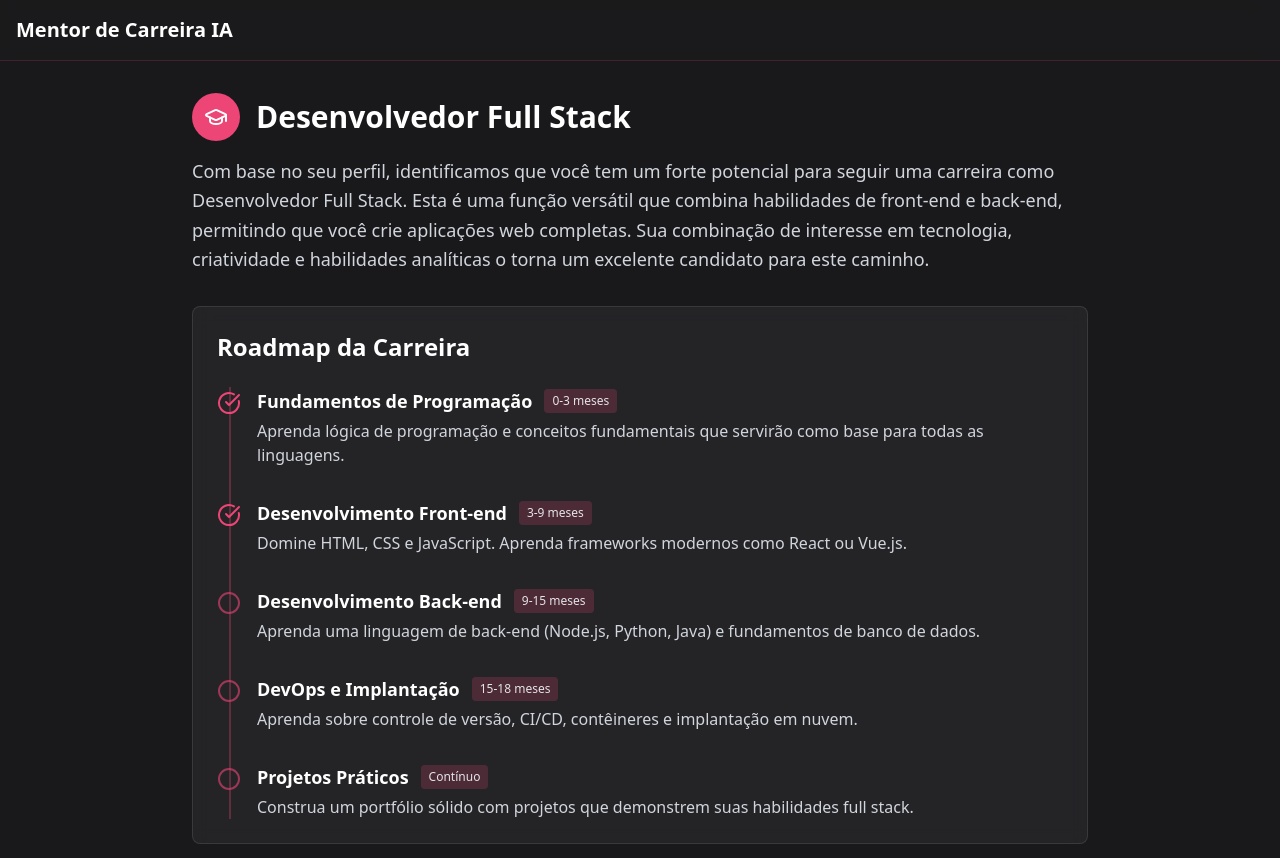
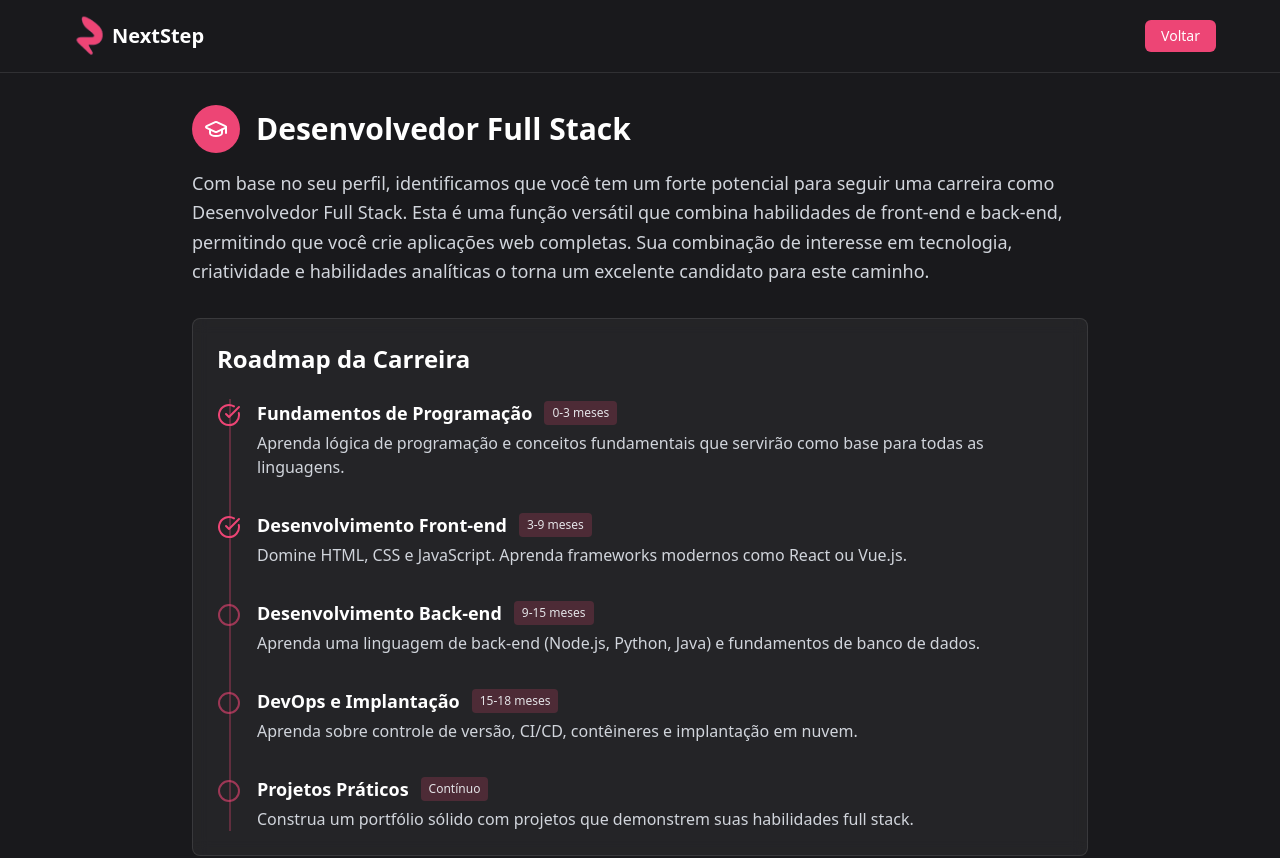
Before and after one commit to gvfirmeza/next-step-front, a React (Vite) app: page /mentorship in a window 1280 px wide. Shown: the top 858 px of the page. Built offline with nearby package versions, Linux system fonts and the light colour scheme.

Commit message:
feat: bonitezas

```diff
--- a/src/pages/CareerLayout.jsx
+++ b/src/pages/CareerLayout.jsx
@@ -1,4 +1,4 @@
-import React from 'react';
+import React from "react";
 import {
   Heart,
   ArrowRight,
@@ -9,8 +9,9 @@ import {
   GraduationCap,
   Laptop,
   BookOpen,
-  Star
-} from 'lucide-react';
+  Star,
+} from "lucide-react";
+import { useNavigate } from 'react-router-dom';
 
 const CareerHeader = ({ title, introduction }) => (
   <div className="mb-8">
@@ -42,7 +43,9 @@ const RoadmapCard = ({ roadmap }) => (
               </div>
               <div className="ml-4">
                 <div className="flex items-center">
-                  <h3 className="text-lg font-semibold text-white">{item.title}</h3>
+                  <h3 className="text-lg font-semibold text-white">
+                    {item.title}
+                  </h3>
                   <span className="ml-3 px-2 py-1 text-xs font-medium bg-[#ED4575]/20 text-[#E4E4E7] rounded">
                     {item.timeframe}
                   </span>
@@ -63,7 +66,10 @@ const NextStepsCard = ({ nextSteps }) => (
     <ul className="space-y-3">
       {nextSteps.map((step, index) => (
         <li key={index} className="flex">
-          <ArrowRight className="flex-shrink-0 mr-2 text-[#ED4575] mt-1" size={18} />
+          <ArrowRight
+            className="flex-shrink-0 mr-2 text-[#ED4575] mt-1"
+            size={18}
+          />
           <span className="text-gray-300">{step}</span>
         </li>
       ))}
@@ -73,10 +79,15 @@ const NextStepsCard = ({ nextSteps }) => (
 
 const SoftSkillsCard = ({ softSkills }) => (
   <div className="bg-white/5 backdrop-blur-sm rounded-lg border border-white/10 p-6 mb-8">
-    <h2 className="text-2xl font-bold text-white mb-4">Soft Skills Necessárias</h2>
+    <h2 className="text-2xl font-bold text-white mb-4">
+      Soft Skills Necessárias
+    </h2>
     <div className="flex flex-wrap gap-2">
       {softSkills.map((skill, index) => (
-        <div key={index} className="flex items-center px-3 py-2 bg-[#ED4575]/20 text-[#E4E4E7] rounded-full">
+        <div
+          key={index}
+          className="flex items-center px-3 py-2 bg-[#ED4575]/20 text-[#E4E4E7] rounded-full"
+        >
           <Heart size={16} className="mr-1" />
           <span>{skill}</span>
         </div>
@@ -91,7 +102,10 @@ const ChallengesCard = ({ challenges }) => (
     <div className="space-y-3">
       {challenges.map((challenge, index) => (
         <div key={index} className="flex">
-          <AlertTriangle size={18} className="flex-shrink-0 text-[#ED4575] mr-2 mt-1" />
+          <AlertTriangle
+            size={18}
+            className="flex-shrink-0 text-[#ED4575] mr-2 mt-1"
+          />
           <p className="text-gray-300">{challenge}</p>
         </div>
       ))}
@@ -112,46 +126,33 @@ const QuoteCard = ({ quote }) => (
   </div>
 );
 
-const Footer = () => (
-  <footer className="border-t border-white/10 py-8 mt-12">
-    <div className="container mx-auto px-4">
-      <div className="flex flex-col md:flex-row justify-between items-center">
-        <div className="mb-4 md:mb-0">
+const CareerLayout = ({ mockCareerData }) => {
+  const navigate = useNavigate();
+
+  return (
+    <>
+      <header className="relative z-10 flex justify-between items-center py-4 px-16 bg-[#19191c] border-b border-[#303033] text-white font-sans">
         <div className="flex items-center">
-            <Laptop className="mr-2 text-[#ED4575]" />
-            <span className="text-xl font-bold">Mentor de Carreira IA</span>
+          <div className="h-10 w-10 rounded-md flex items-center justify-center mr-2">
+            <img src="/assets/logo.png" alt="Logo" className="w-9 -mr-3" />
           </div>
-          <p className="text-gray-400 mt-2">Ajudando estudantes a encontrar seu caminho profissional</p>
+          <span className="font-semibold text-xl">NextStep</span>
         </div>
-        <div className="flex items-center space-x-6">
-          <a href="#" className="flex items-center text-gray-400 hover:text-[#ED4575] transition">
-            <BookOpen size={18} className="mr-1" />
-            <span>Recursos</span>
-          </a>
-          <a href="#" className="flex items-center text-gray-400 hover:text-[#ED4575] transition">
-            <Star size={18} className="mr-1" />
-            <span>Avalie seu perfil</span>
-          </a>
-        </div>
-      </div>
-      <div className="mt-8 pt-6 border-t border-white/10 text-center text-gray-400 text-sm">
-        © {new Date().getFullYear()} Mentor de Carreira IA. Todos os direitos reservados.
-      </div>
-    </div>
-  </footer>
-);
-
-const CareerLayout = ( { mockCareerData } ) => (
-  <div className="min-h-screen">
-    <header className="bg-[#1D1D1D]/50 backdrop-blur-sm border-b border-[#ED4575]/20">
-      <div className="container mx-auto px-4 py-4">
-        <h1 className="text-xl font-bold text-white">Mentor de Carreira IA</h1>
-      </div>
+        <button
+          className="bg-[#ED4575] text-white px-4 py-1.5 rounded-md text-sm font-medium transition-colors hover:bg-[#d13965]"
+          onClick={() => navigate('/')}
+        >
+          Voltar
+        </button>
       </header>
 
+      <div className="min-h-screen">
         <main className="container mx-auto px-4 py-8">
           <div className="max-w-4xl mx-auto">
-        <CareerHeader title={mockCareerData.title} introduction={mockCareerData.introduction} />
+            <CareerHeader
+              title={mockCareerData.title}
+              introduction={mockCareerData.introduction}
+            />
             <RoadmapCard roadmap={mockCareerData.roadmap} />
             <div className="grid md:grid-cols-2 gap-6">
               <NextStepsCard nextSteps={mockCareerData.nextSteps} />
@@ -162,8 +163,79 @@ const CareerLayout = ( { mockCareerData } ) => (
           </div>
         </main>
 
-    <Footer />
+        <footer className="bg-[#19191c] text-white py-12 px-6 border-t border-[#303033]">
+                <div className="container mx-auto max-w-5xl">
+                    <div className="grid grid-cols-1 md:grid-cols-4 gap-8">
+                        {/* Logo e Descrição */}
+                        <div className="col-span-1 md:col-span-1">
+                            <div className="flex items-center mb-4">
+                                <div className="h-8 w-8 rounded-md flex items-center justify-center mr-2">
+                                    <img src="/assets/logo.png" alt="Logo" className="w-7" />
                                 </div>
+                                <span className="font-semibold text-lg">NextStep</span>
+                            </div>
+                            <p className="text-[#9facaf] text-sm">
+                                Transformando carreiras com inteligência artificial e orientação personalizada.
+                            </p>
+                        </div>
+
+                        {/* Links Rápidos */}
+                        <div className="col-span-1">
+                            <h4 className="font-semibold mb-4 text-lg">Links Rápidos</h4>
+                            <ul className="space-y-2">
+                                <li><a href="#" className="text-[#9facaf] hover:text-white transition-colors">Início</a></li>
+                                <li><a href="#" className="text-[#9facaf] hover:text-white transition-colors">Sobre Nós</a></li>
+                                <li><a href="#" className="text-[#9facaf] hover:text-white transition-colors">Recursos</a></li>
+                                <li><a href="#" className="text-[#9facaf] hover:text-white transition-colors">Blog</a></li>
+                            </ul>
+                        </div>
+
+                        {/* Contato */}
+                        <div className="col-span-1">
+                            <h4 className="font-semibold mb-4 text-lg">Contato</h4>
+                            <ul className="space-y-2">
+                                <li className="text-[#9facaf] hover:text-white transition-colors">contato@nextstep.com</li>
+                                <li className="text-[#9facaf] hover:text-white transition-colors">(11) 9999-9999</li>
+                                <li className="text-[#9facaf] hover:text-white transition-colors">Rio de Janeiro, Brasil</li>
+                            </ul>
+                        </div>
+
+                        {/* Redes Sociais */}
+                        <div className="col-span-1">
+                            <h4 className="font-semibold mb-4 text-lg">Siga-nos</h4>
+                            <div className="flex space-x-4">
+                                <a href="#" className="text-[#9facaf] hover:text-white transition-colors">
+                                    <svg width="24" height="24" className="fill-current">
+                                        <use xlinkHref="/assets/social-icons.svg#facebook"></use>
+                                    </svg>
+                                </a>
+                                <a href="#" className="text-[#9facaf] hover:text-white transition-colors">
+                                    <svg width="24" height="24" className="fill-current">
+                                        <use xlinkHref="/assets/social-icons.svg#twitter"></use>
+                                    </svg>
+                                </a>
+                                <a href="#" className="text-[#9facaf] hover:text-white transition-colors">
+                                    <svg width="24" height="24" className="fill-current">
+                                        <use xlinkHref="/assets/social-icons.svg#instagram"></use>
+                                    </svg>
+                                </a>
+                                <a href="#" className="text-[#9facaf] hover:text-white transition-colors">
+                                    <svg width="24" height="24" className="fill-current">
+                                        <use xlinkHref="/assets/social-icons.svg#linkedin"></use>
+                                    </svg>
+                                </a>
+                            </div>
+                        </div>
+                    </div>
+
+                    <div className="mt-8 pt-8 border-t border-[#303033] text-center text-[#9facaf] text-sm">
+                        <p>© {new Date().getFullYear()} NextStep. Todos os direitos reservados.</p>
+                    </div>
+                </div>
+            </footer>
+      </div>
+    </>
   );
+};
 
 export default CareerLayout;
--- a/src/pages/LandingPage.jsx
+++ b/src/pages/LandingPage.jsx
@@ -198,7 +198,7 @@ const LandingPage = () => {
                             </div>
                         </div>
                         <div className="md:w-1/2 flex justify-center">
-                            <img src="/assets/illustration.png" alt="Chat Illustration" className='-mr-12 -mb-4' />
+                            <img src="/assets/illustration.png" alt="Chat Illustration" className='-mr-12 -mb-4 hidden md:block lg:block' />
                         </div>
                     </main>
                 </div>
@@ -454,7 +454,7 @@ const LandingPage = () => {
                             <ul className="space-y-2">
                                 <li className="text-[#9facaf] hover:text-white transition-colors">contato@nextstep.com</li>
                                 <li className="text-[#9facaf] hover:text-white transition-colors">(11) 9999-9999</li>
-                                <li className="text-[#9facaf] hover:text-white transition-colors">São Paulo, Brasil</li>
+                                <li className="text-[#9facaf] hover:text-white transition-colors">Rio de Janeiro, Brasil</li>
                             </ul>
                         </div>
 
```
Also changed, not shown: src/pages/Form.jsx (indentation only). Lines whose indentation alone changed are shown as unchanged.
